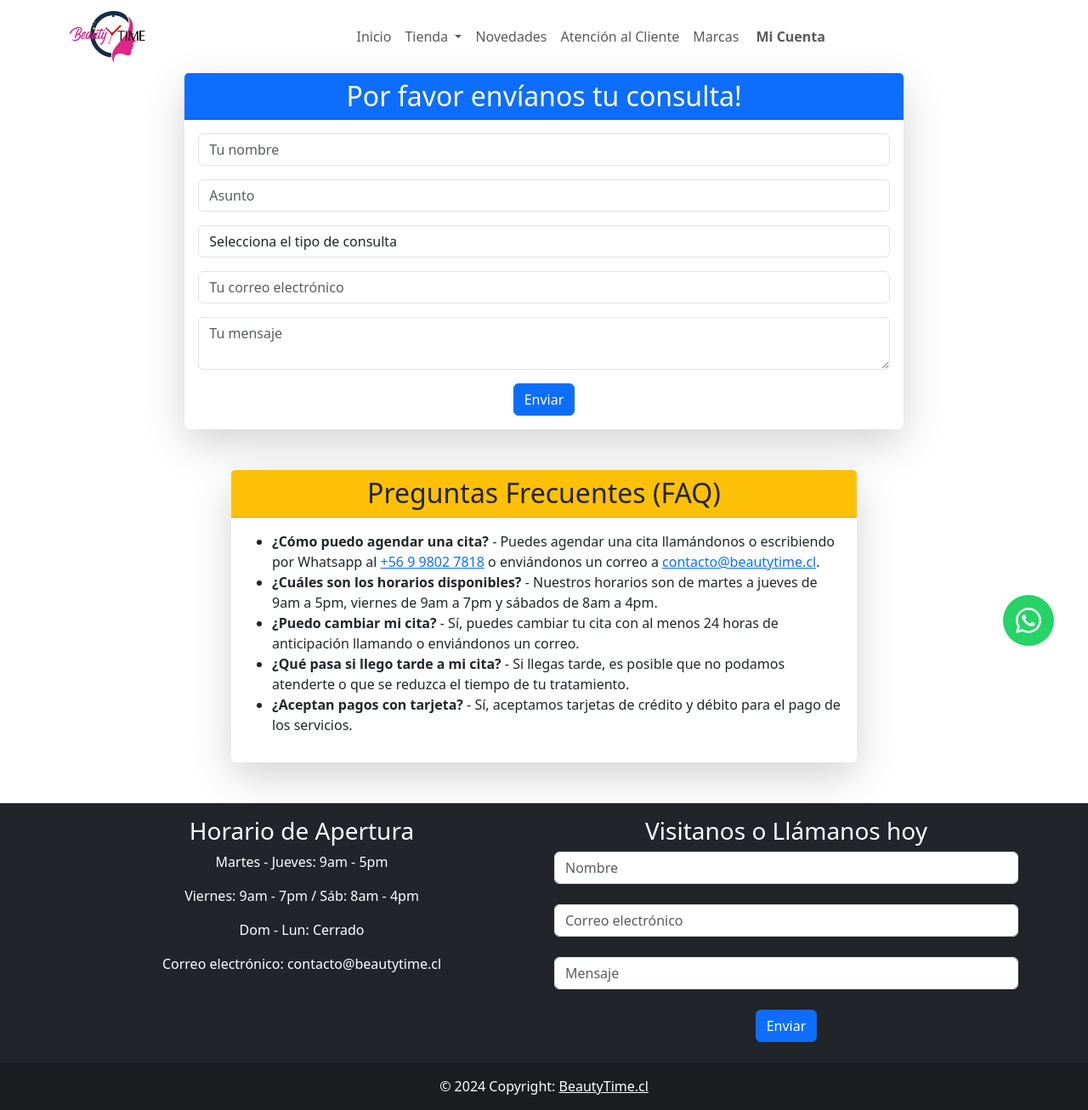
After one commit to jossaldias/Proyecto_BeautyTime, a Django app: page /paginas/atencioncliente/ in a window 1280 px wide. The commit adds this page. Shown: the whole page at 85% size. Run offline with Django 5.2, Linux system fonts and the light colour scheme; some libraries are stand-ins or nearby versions.

Commit message:
atencion al cliente y carrito mockup

```diff
--- /dev/null
+++ b/BT/core/static/css/btnwsp.css
@@ -0,0 +1,38 @@
+.float {
+    position: fixed;
+    width: 60px;
+    height: 60px;
+    bottom: 40px;
+    right: 40px;
+    background-color: #25d366;
+    color: #FFF;
+    border-radius: 50px;
+    text-align: center;
+    font-size: 30px;
+    box-shadow: 2px 2px 3px #999;
+    z-index: 100;
+    display: flex; /* Añadir flexbox */
+    align-items: center; /* Centrar verticalmente */
+    justify-content: center; /* Centrar horizontalmente */
+}
+
+.float:hover {
+    text-decoration: none;
+    color: #FFF;
+    background-color: #1ab152;
+    animation: shake 1s;
+    animation-iteration-count: infinite;
+}
+
+.pulse {
+    animation: pulse-animation 2s infinite;
+}
+
+@keyframes pulse-animation {
+    0% {
+        box-shadow: 0 0 0 0px rgb(255, 255, 255);
+    }
+    100% {
+        box-shadow: 0 0 0 20px rgba(0, 0, 0, 0);
+    }
+}
--- a/BT/core/templates/base/base.html
+++ b/BT/core/templates/base/base.html
@@ -13,6 +13,7 @@
   <link rel="stylesheet" href="https://cdn.jsdelivr.net/npm/bootstrap-icons@1.10.5/font/bootstrap-icons.css">
   <link href="https://cdnjs.cloudflare.com/ajax/libs/bootstrap-icons/1.8.3/font/bootstrap-icons.min.css"
     rel="stylesheet">
+  <link rel="stylesheet" href="static/css/btnwsp.css">
 
   {% block css %}
   {% endblock %}
@@ -51,7 +52,7 @@
             <a class="nav-link" href="#">Novedades</a>
           </li>
           <li class="nav-item">
-            <a class="nav-link" href="#">Nosotros</a>
+            <a class="nav-link" href="{% url 'atencioncliente' %}">Atención al Cliente</a>
           </li>
           <li class="nav-item">
             <a class="nav-link" href="#">Marcas</a>
@@ -138,6 +139,9 @@
     crossorigin="anonymous"></script>
   <script type="text/javascript" src="https://ajax.googleapis.com/ajax/libs/jquery/1.9.1/jquery.min.js"></script>
 
+  <a href="https://api.whatsapp.com/send?phone=+56998027818&text=Buenas,%20me%20gustaria%20obtener%20ayuda%20por favor" class="float pulse" target="_blank">
+    <i class="bi bi-whatsapp my-float"></i>
+  </a>
 
 </body>
 
--- a/BT/core/templates/base/home.html
+++ b/BT/core/templates/base/home.html
@@ -87,6 +87,7 @@
   </div>
 </section>
 
+
 </main>
 
 {% endblock %}
--- /dev/null
+++ b/BT/core/templates/tienda/atencioncliente.html
@@ -0,0 +1,75 @@
+{% extends "base/base.html" %}
+
+{% load static %}
+{% block template %}
+
+  <class="container mt-5 mb-5">
+    <div class="row justify-content-center">
+      <div class="col-md-8">
+        <div class="card shadow-lg border-0 rounded">
+          <div class="card-header bg-primary text-white text-center">
+            <h2 class="mb-0">Por favor envíanos tu consulta!</h2>
+          </div>
+          <div class="card-body">
+            <form action="https://formspree.io/f/xbljjkjv" method="POST">
+              <div class="mb-3">
+                <input type="text" id="nombre" name="nombre" class="form-control" placeholder="Tu nombre" required
+                  pattern="[A-Za-zÁáÉéÍíÓóÚúÑñ\s]+" title="El nombre solo puede contener letras y espacios (sin guiones)">
+              </div>
+
+              <div class="mb-3">
+                <input type="text" id="asunto" name="asunto" class="form-control" placeholder="Asunto" required
+                  pattern="[A-Za-zÁáÉéÍíÓóÚúÑñ\s]+" title="El asunto solo puede contener letras y espacios.">
+              </div>
+
+              <div class="mb-3">
+                <select id="tipo_consulta" name="tipo_consulta" class="form-control" required>
+                  <option value="">Selecciona el tipo de consulta</option>
+                  <option value="Ayuda">Ayuda</option>
+                  <option value="Reclamo">Reclamación</option>
+                  <option value="Otros">Otros</option>
+                </select>
+              </div>
+
+              <div class="mb-3">
+                <input type="email" id="subscribe-email" name="email" class="form-control" placeholder="Tu correo electrónico" required
+                  pattern="[a-zA-Z0-9._%+-]+@[a-zA-Z0-9.-]+\.[a-zA-Z]{2,}" title="Por favor ingresa un correo válido (ejemplo: usuario@dominio.com)">
+              </div>
+
+              <div class="mb-3">
+                <textarea id="mensaje" name="mensaje" class="form-control" placeholder="Tu mensaje" required
+                  pattern="[A-Za-zÁáÉéÍíÓóÚúÑñ\s\.,?!\-]+" title="El mensaje solo puede contener letras, números, espacios y algunos caracteres como: . , ? ! -"></textarea>
+              </div>
+
+              <div class="text-center">
+                <button type="submit" class="btn btn-primary">Enviar</button>
+              </div>
+            </form>
+          </div>
+        </div>
+      </div>
+    </div>
+
+
+  <div class="container mt-5 mb-5">
+    <div class="row justify-content-center">
+      <div class="col-md-8">
+        <div class="card shadow-lg border-0 rounded">
+          <div class="card-header bg-warning text-dark text-center">
+            <h2 class="mb-0">Preguntas Frecuentes (FAQ)</h2>
+          </div>
+          <div class="card-body">
+            <ul>
+              <li><strong>¿Cómo puedo agendar una cita?</strong> - Puedes agendar una cita llamándonos o escribiendo por Whatsapp al <a href="tel:+56998027818">+56 9 9802 7818</a> o enviándonos un correo a <a href="mailto:contacto@beautytime.cl">contacto@beautytime.cl</a>.</li>
+              <li><strong>¿Cuáles son los horarios disponibles?</strong> - Nuestros horarios son de martes a jueves de 9am a 5pm, viernes de 9am a 7pm y sábados de 8am a 4pm.</li>
+              <li><strong>¿Puedo cambiar mi cita?</strong> - Sí, puedes cambiar tu cita con al menos 24 horas de anticipación llamando o enviándonos un correo.</li>
+              <li><strong>¿Qué pasa si llego tarde a mi cita?</strong> - Si llegas tarde, es posible que no podamos atenderte o que se reduzca el tiempo de tu tratamiento.</li>
+              <li><strong>¿Aceptan pagos con tarjeta?</strong> - Sí, aceptamos tarjetas de crédito y débito para el pago de los servicios.</li>
+            </ul>
+          </div>
+        </div>
+      </div>
+    </div>
+  </div>
+
+{% endblock %}
--- a/BT/core/urls.py
+++ b/BT/core/urls.py
@@ -37,4 +37,7 @@ urlpatterns = [
     path('editar_cita/<int:id>/', views.editar_cita, name='editar_cita'),
     path('obtener_servicios/', views.obtener_servicios, name='obtener_servicios'),
     path('obtener_reserva/<int:id>/', views.obtener_reserva, name='obtener_reserva'),
+
+    path('paginas/carrito/', views.carrito, name='carrito'),
+    path('paginas/atencioncliente/', views.atencioncliente, name='atencioncliente'),
 ]
--- a/BT/core/views.py
+++ b/BT/core/views.py
@@ -505,3 +505,15 @@ def obtener_reserva(request, id):
         return JsonResponse(reserva_data)
     except Reserva.DoesNotExist:
         return JsonResponse({'success': False, 'message': 'Reserva no encontrada.'})
+
+#CARRITO
+from django.shortcuts import render
+
+def carrito(request):
+    return render(request, 'tienda/carrito.html')
+
+
+#ATENCION CLIENTE
+
+def atencioncliente(request):
+    return render(request, 'tienda/atencioncliente.html')
```
Also changed, not shown: BT/core/static/css/atencioncliente.css (added, +50 -0 lines), BT/core/templates/tienda/carrito.html (added, +143 -0 lines), 1 other file.
